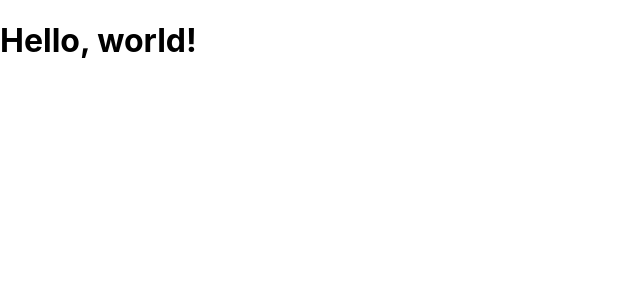
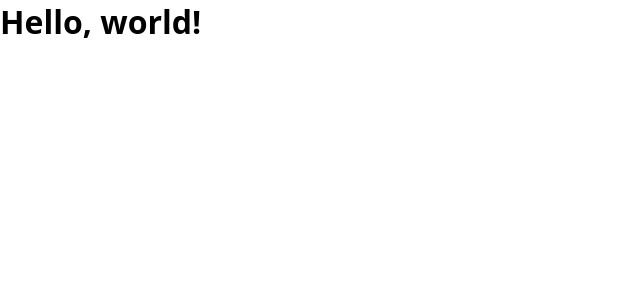
Before and after one commit to jonrutter/drum-machine, a React (Create React App) app: page / in a window 1280 px wide. Shown: the top 300 px of the page, without its empty margins (0-640 px from the left). Built offline with nearby package versions, Linux system fonts and the light colour scheme.

Commit message:
Add base styling

```diff
--- a/src/index.css
+++ b/src/index.css
@@ -1,13 +1,54 @@
-body {
-  margin: 0;
-  font-family: -apple-system, BlinkMacSystemFont, 'Segoe UI', 'Roboto', 'Oxygen',
-    'Ubuntu', 'Cantarell', 'Fira Sans', 'Droid Sans', 'Helvetica Neue',
-    sans-serif;
-  -webkit-font-smoothing: antialiased;
-  -moz-osx-font-smoothing: grayscale;
+:root {
+  font-size: 16px;
+  box-sizing: border-box;
+  -webkit-tap-highlight-color: transparent;
+  -ms-text-size-adjust: 100%;
+  -webkit-text-size-adjust: 100%;
+  word-break: break-word;
 }
 
-code {
-  font-family: source-code-pro, Menlo, Monaco, Consolas, 'Courier New',
-    monospace;
+*,
+*::before,
+*::after {
+  box-sizing: inherit;
+  padding: 0;
+  margin: 0;
 }
+
+body {
+  font-family: 'Open Sans', sans-serif;
+  color: #000;
+}
+
+a {
+  color: inherit;
+  background-color: transparent;
+  text-decoration: none;
+}
+
+button {
+  border: none;
+  background-color: transparent;
+  line-height: 1;
+  cursor: pointer;
+  text-transform: none;
+  font-family: inherit;
+  font-size: 100%;
+  color: inherit;
+}
+
+ul,
+ol {
+  list-style: none;
+}
+
+.sr-only {
+  border: 0;
+  clip: rect(0 0 0 0);
+  height: 1px;
+  margin: -1px;
+  overflow: hidden;
+  padding: 0;
+  position: absolute;
+  width: 1px;
+}
```
